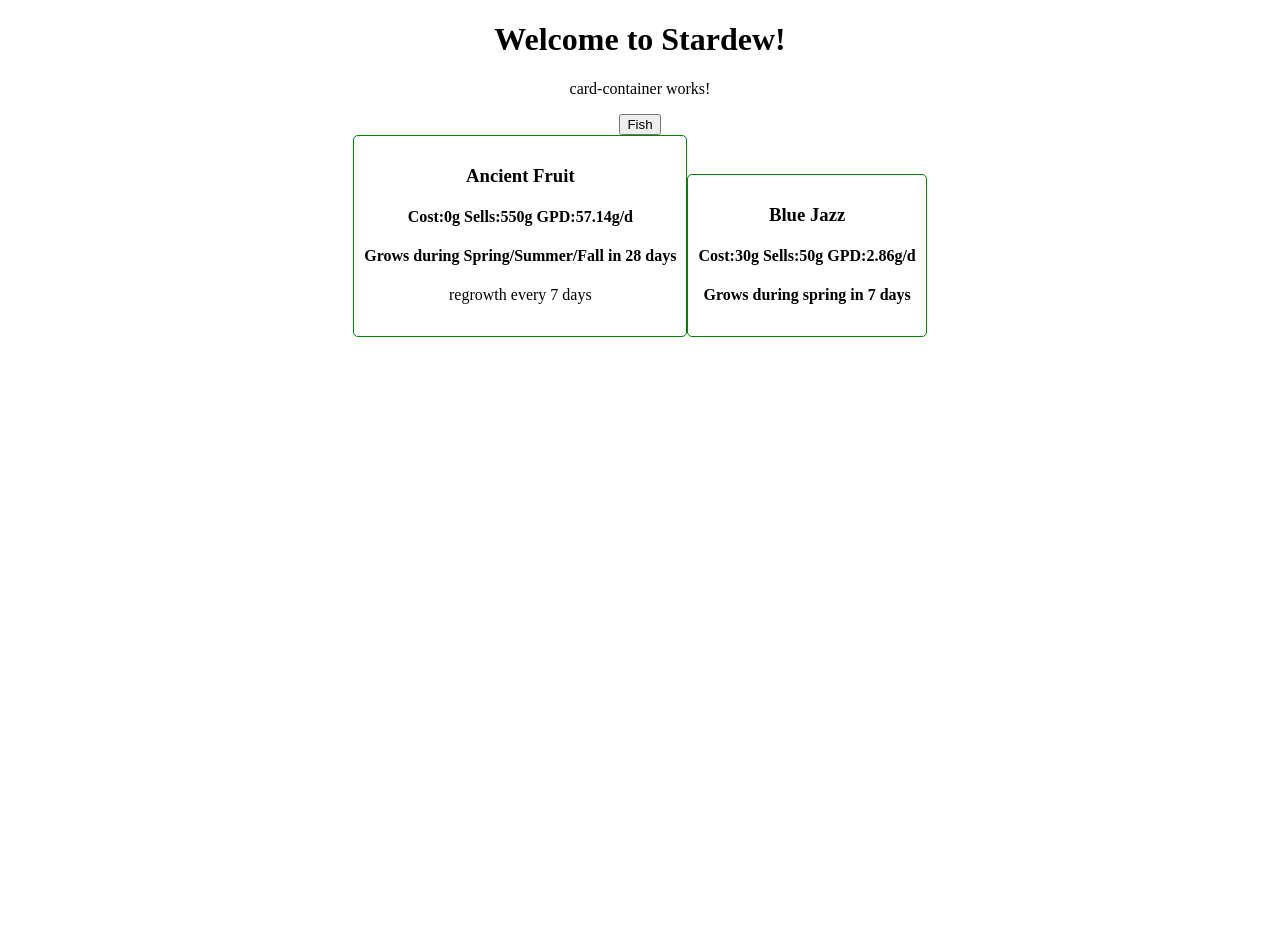
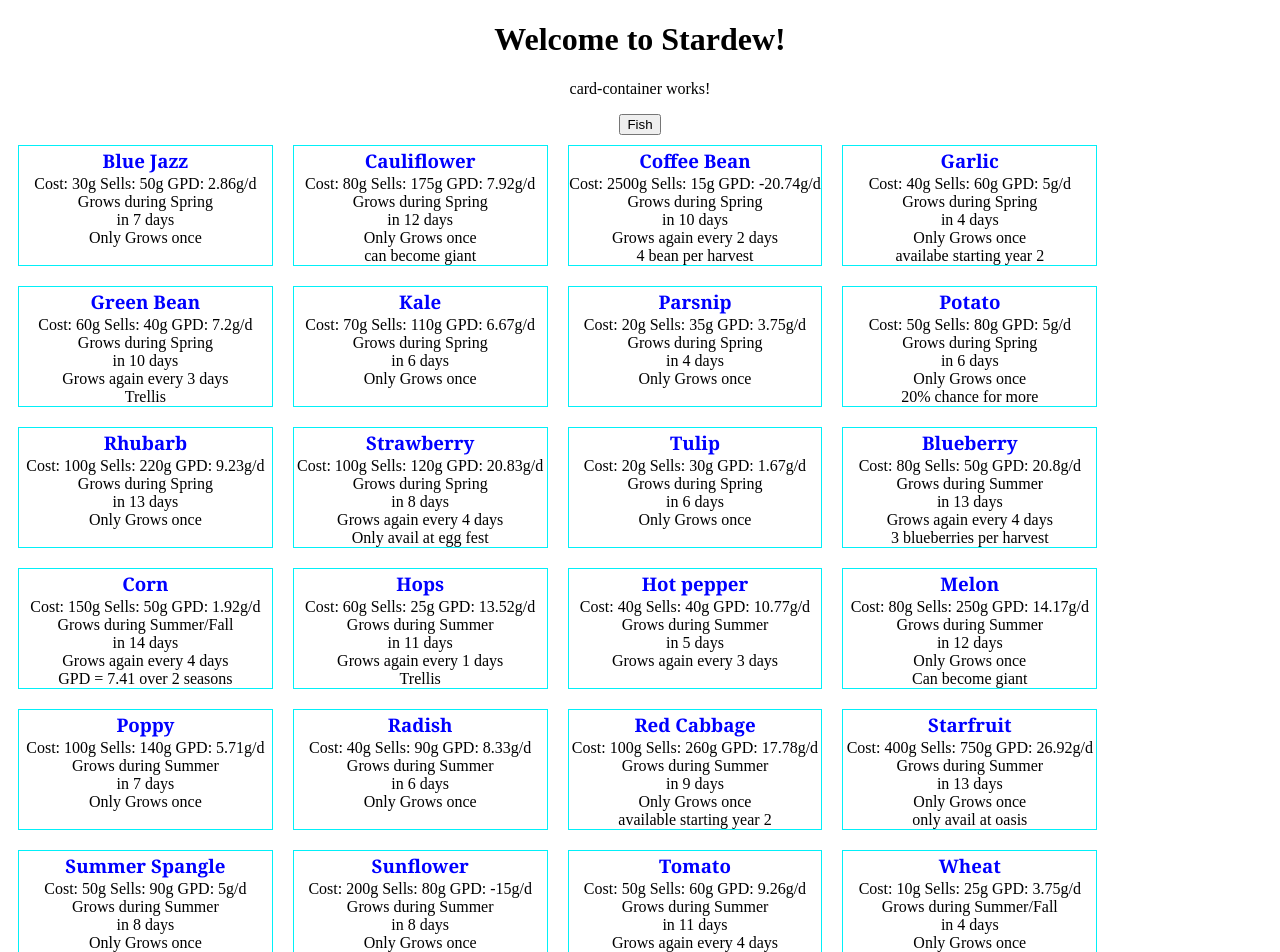
Before and after one commit to cjwood032/Stardew, an Angular app: page / in a window 1280 px wide. Shown: the top 952 px of the page. Before the commit the page ends 800 px from the top, so only its background shows below. Built offline with nearby package versions, Linux system fonts and the light colour scheme.

Commit message:
all crops added

```diff
--- a/src/app/crops/crop-card/crop-card.component.css
+++ b/src/app/crops/crop-card/crop-card.component.css
@@ -1,6 +1,23 @@
 .crop-container{
-    border: 1px solid green;
-    border-radius: 5px;
-    display: inline-block;
-    padding: 10px;
+
+   border: 1px solid  rgb(2, 240, 248);
+  margin-top: 10px;
+  margin-right: 10px;
+  margin-left: 10px;
+  margin-bottom: 10px;
+  width: 20%;
+  height: 40%;
+  align-items: center;
+  float: left;
+  justify-content: center;
+
 }
+h3{
+
+    font-family: Cambria, Cochin, Georgia, Times, 'Times New Roman', serif;
+    padding: 0px;
+    color: blue;
+    height: 1%;
+    margin-top: 2px;
+    margin-bottom: 2px;
+}
--- a/src/app/crops/crop-card/crop-card.component.html
+++ b/src/app/crops/crop-card/crop-card.component.html
@@ -1,7 +1,10 @@
 <div class="crop-container" *ngFor="let crop of crops; index as i">
- <div class="name"><h3>{{crop.name}}</h3></div>
- <h4>Cost:{{crop.cost}}g Sells:{{crop.harvestValue}}g GPD:{{crop.gpd}}g/d</h4>
- <h4>Grows during {{crop.season}} in {{crop.growthTime}} days</h4>
- <div *ngIf=crop.regrowth>regrowth every {{crop.regrowthTime}} days</div>
- <h4>{{crop.additonal}}</h4>
+
+ <div class="cropName"><h3>{{crop.name}}</h3></div>
+ <div class="values">Cost: {{crop.cost}}g   Sells: {{crop.harvestValue}}g   GPD: {{crop.gpd}}g/d</div>
+ <div class="growth">Grows during {{crop.season}} <br>in {{crop.growthTime}} days</div>
+ <div *ngIf="crop.regrowth; else noRegrowth">Grows again every {{crop.regrowthTime}} days</div>
+ <ng-template #noRegrowth><div>Only Grows once</div></ng-template>
+ <div *ngIf="crop.additional!=''; else noDetails">{{crop.additional}}</div>
+ <ng-template #noDetails><br></ng-template>
 </div>
--- a/src/app/crops/crop-card/crop-card.component.ts
+++ b/src/app/crops/crop-card/crop-card.component.ts
@@ -11,8 +11,43 @@
 
   ngOnInit() {
     this.crops =[
-      new Crop("Ancient Fruit", "Spring/Summer/Fall", 28, 0, true, 7, 550, 57.14,"Cart sells for 100-1000g"),
-      new Crop("Blue Jazz", "spring", 7, 30, false, 0, 50, 2.86, "")
+      new Crop("Blue Jazz", "Spring", 7, 30, false, 0, 50, 2.86, ""),
+      new Crop("Cauliflower", "Spring", 12, 80, false, 0, 175, 7.92, "can become giant"),
+      new Crop("Coffee Bean", "Spring", 10, 2500, true, 2, 15, -20.74, "4 bean per harvest"),
+      new Crop("Garlic", "Spring", 4, 40, false, 0, 60, 5, "availabe starting year 2"),
+      new Crop("Green Bean", "Spring", 10, 60, true, 3, 40, 7.2, "Trellis"),
+      new Crop("Kale", "Spring", 6, 70, false, 0, 110, 6.67, ""),
+      new Crop("Parsnip", "Spring", 4, 20, false, 0, 35, 3.75, ""),
+      new Crop("Potato", "Spring", 6, 50, false, 0, 80, 5, "20% chance for more"),
+      new Crop("Rhubarb", "Spring", 13, 100, false, 0, 220, 9.23, ""),
+      new Crop("Strawberry", "Spring", 8, 100, true, 4, 120, 20.83, "Only avail at egg fest"),
+      new Crop("Tulip", "Spring", 6, 20, false, 0, 30, 1.67, ""),
+      new Crop("Blueberry", "Summer", 13, 80, true, 4, 50, 20.8, "3 blueberries per harvest"),
+      new Crop("Corn", "Summer/Fall", 14, 150, true, 4, 50, 1.92, " GPD = 7.41 over 2 seasons "),
+      new Crop("Hops", "Summer", 11, 60, true, 1, 25, 13.52, "Trellis"),
+      new Crop("Hot pepper", "Summer", 5, 40, true, 3, 40, 10.77, ""),
+      new Crop("Melon", "Summer", 12, 80, false, 0, 250, 14.17, "Can become giant"),
+      new Crop("Poppy", "Summer", 7, 100, false, 0, 140, 5.71, ""),
+      new Crop("Radish", "Summer", 6, 40, false, 0, 90, 8.33, ""),
+      new Crop("Red Cabbage", "Summer", 9, 100, false, 0, 260, 17.78, "available starting year 2"),
+      new Crop("Starfruit", "Summer", 13, 400, false, 0, 750, 26.92, "only avail at oasis"),
+      new Crop("Summer Spangle", "Summer", 8, 50, false, 0, 90, 5, ""),
+      new Crop("Sunflower", "Summer", 8, 200, false, 0, 80, -15, "Harvest also gets 0-3 sunflower seeds"),
+      new Crop("Tomato", "Summer", 11, 50, true, 4, 60, 9.26, ""),
+      new Crop("Wheat", "Summer/Fall", 4, 10, false, 0, 25, 3.75, ""),
+      new Crop("Amaranth", "Fall", 7, 70, false, 0, 150, 7.43, ""),
+      new Crop("Artichoke", "Fall", 8, 30, false, 0, 160, 16.25, "available starting year 2"),
+      new Crop("Beet", "Fall", 6, 20, false, 0, 100, 13.33, "only avail at oasis"),
+      new Crop("Bok Choy", "Fall", 4, 50, false, 0, 80, 7.5, ""),
+      new Crop("Cranberries", "Fall", 7, 240, true, 5, 75, 18.89, "2 berries per harvest"),
+      new Crop("Eggplant", "Fall", 5, 20, true, 5, 60, 11.2, ""),
+      new Crop("Fairy Rose", "Fall", 12, 200, false, 0, 290, 7.5, ""),
+      new Crop("Grape", "Fall", 10, 60, true, 3, 80, 16.8, "Trellis"),
+      new Crop("Pumpkin", "Fall", 13, 100, false, 0, 320, 16.92, "can become giant"),
+      new Crop("Yam", "Fall", 10, 60, false, 0, 160, 10, ""),
+      new Crop("Cactus", "", 12, 150, true, 3, 75, 24.11, "only in greenhouse or indoor pots"),
+      new Crop("Ancient Fruit", "all", 28, 0, true, 7, 550, 57.14, "cart sells for 100-1,000g")
     ]
+
   }
 }
```
